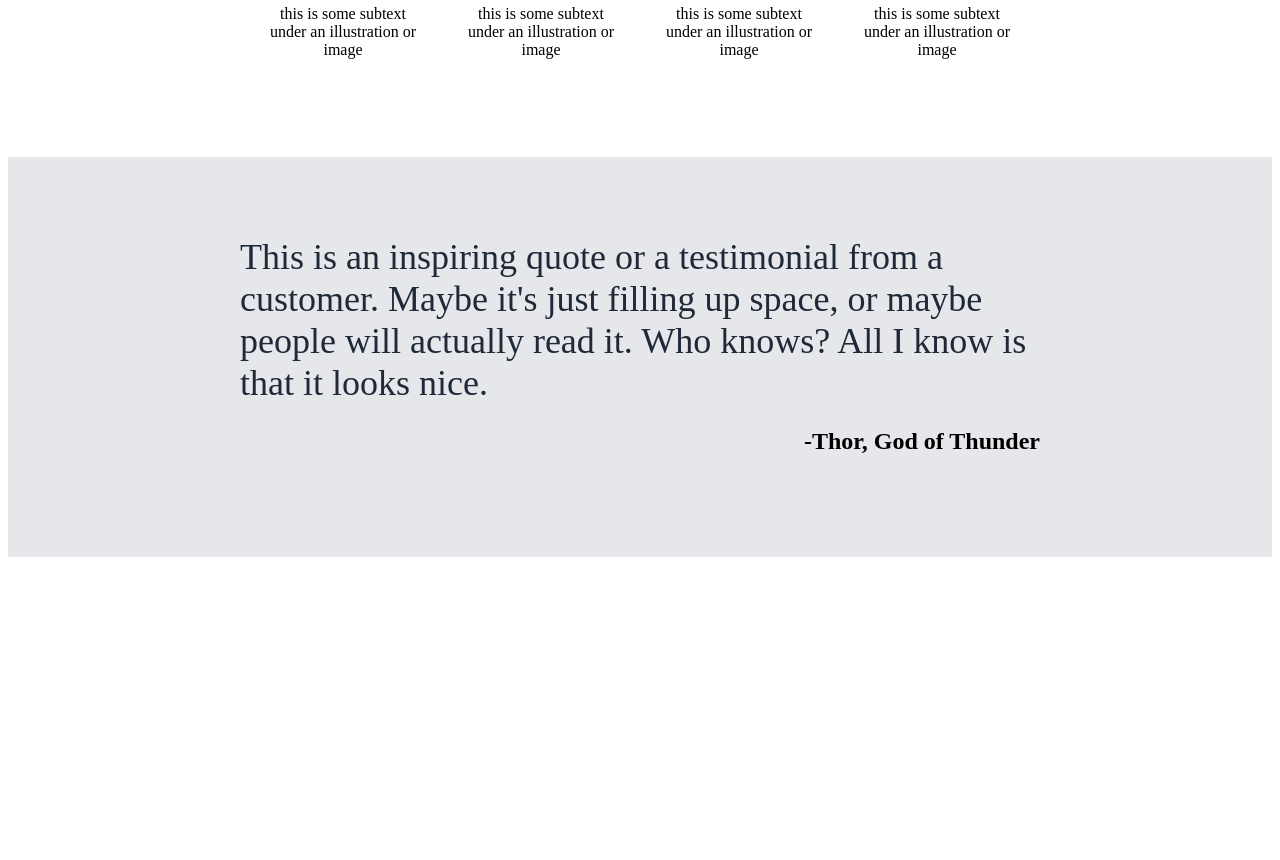
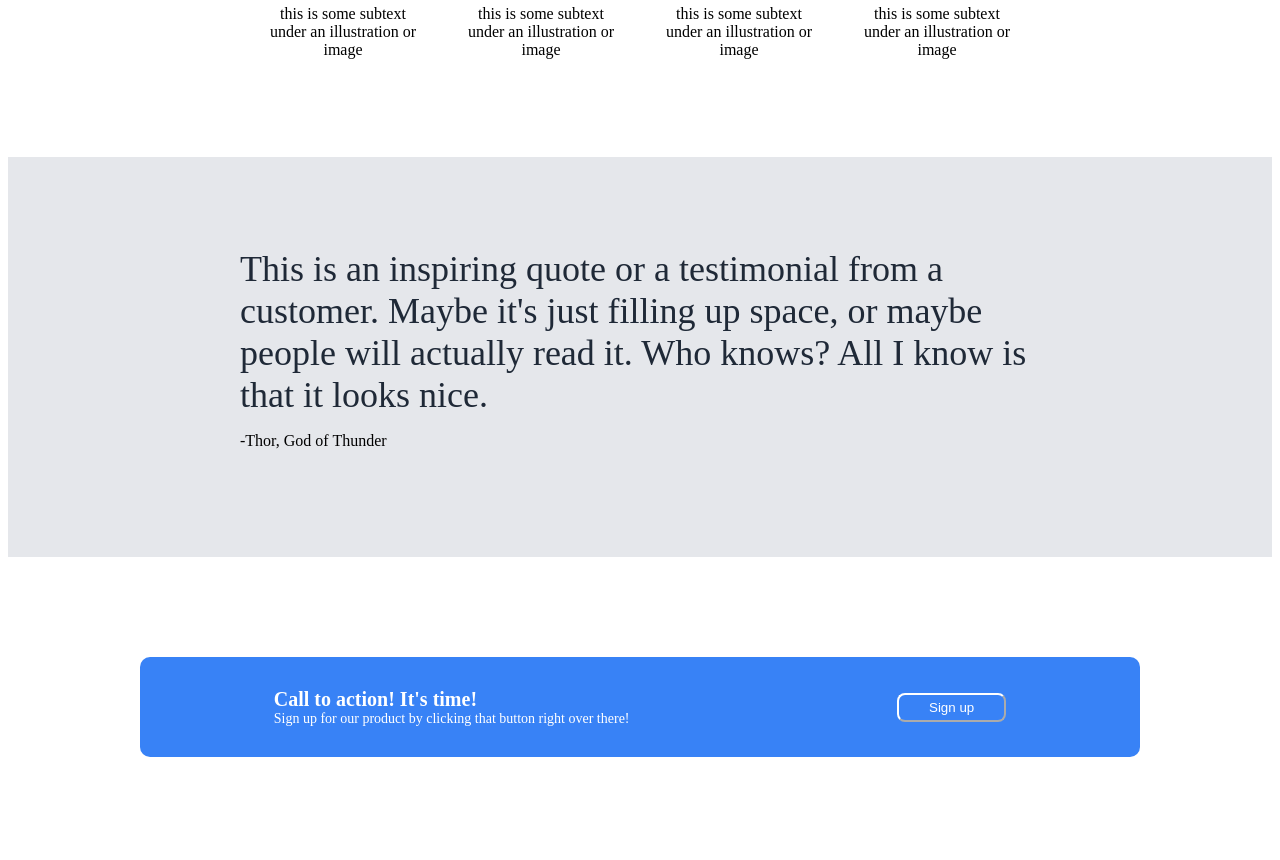
Before and after one commit to jac8234/landing-page, a plain HTML site: page index.html in a window 1280 px wide. Shown: the part 753-1613 px from the top of the page. Before the commit the page ends 1318 px from the top, so only its background shows below. Drawn offline with Linux system fonts and the light colour scheme.

Commit message:
Add call to action

```diff
--- a/index.html
+++ b/index.html
@@ -57,5 +57,16 @@
                 </div>
 
         </div>
+
+        <div class="call-section">
+            <div class="call-to-action">
+                <div class="right-cta">
+                    <p class="main-rcta">Call to action! It's time!</p>
+                    <p class="sub-rcta">Sign up for our product by clicking that button right over there!</p>
+                </div>
+                <button type="button">Sign up</button>
+            </div>
+
+        </div>
     </body>
 </html>
--- a/style.css
+++ b/style.css
@@ -127,7 +127,6 @@ html {
     justify-content: center;
     background-color: #E5E7EB;
     height: 400px;
-    /* width: 800px; */
 }
 
 .quote{
@@ -137,13 +136,54 @@ html {
 }
 .body{
     color: #1F2937;
-    /* width: 800px; */
     font-size: 36px;
     font-weight: lighter;
 }
-
+width: 800px;
 .author{
     align-self: flex-end;
     font-size: 24px;
     font-weight: bold;
 }
+
+.call-section{
+    display: flex;
+    justify-content: center;
+    align-items: center;
+    height: 300px;
+}
+
+.call-section p{
+    margin: 0;
+}
+
+.call-to-action{
+    display: flex;
+    justify-content: space-around;
+    align-items: center;
+    width: 1000px;
+    height: 100px;
+    border-radius: 10px;
+    background-color: #3882F6;
+}
+
+.right-cta{
+    color: white;
+}
+.main-rcta{
+    font-size: 20px;
+    font-weight: bolder;
+}
+.sub-rcta{
+    font-size: 14px;
+    font-weight: lighter;
+
+}
+
+.call-to-action button{
+    color: white;
+    border-radius: 8px;
+    border-color: white;
+    padding: 5px 30px;
+    background-color: #3882F6;
+}
```
